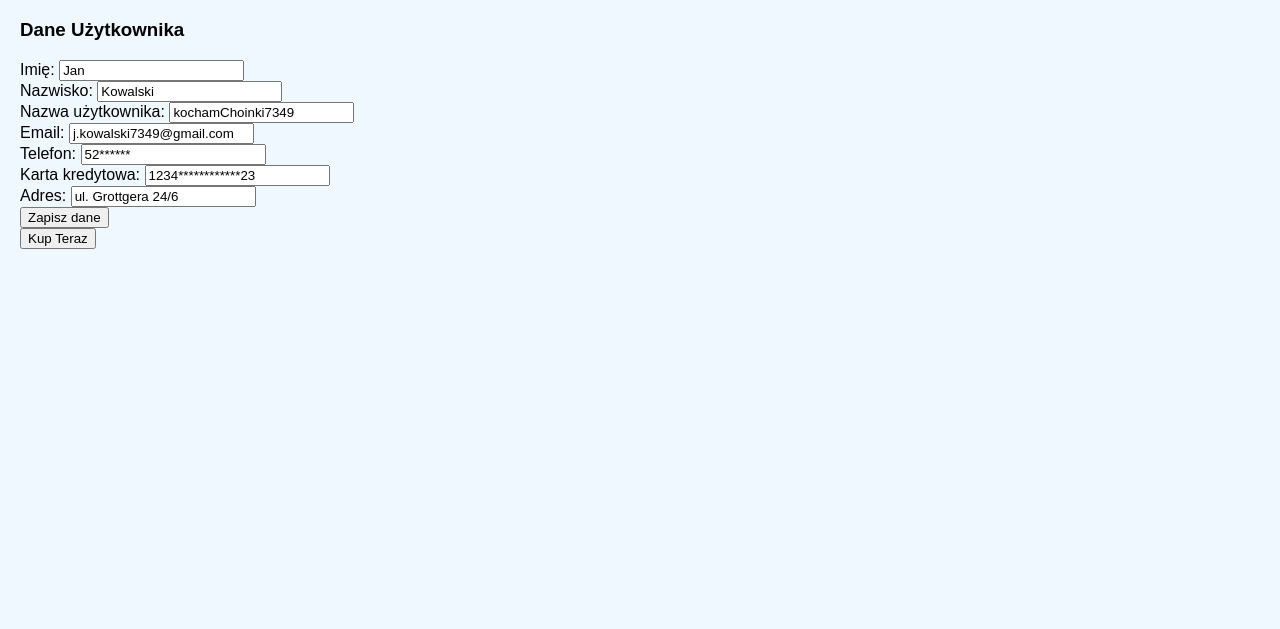
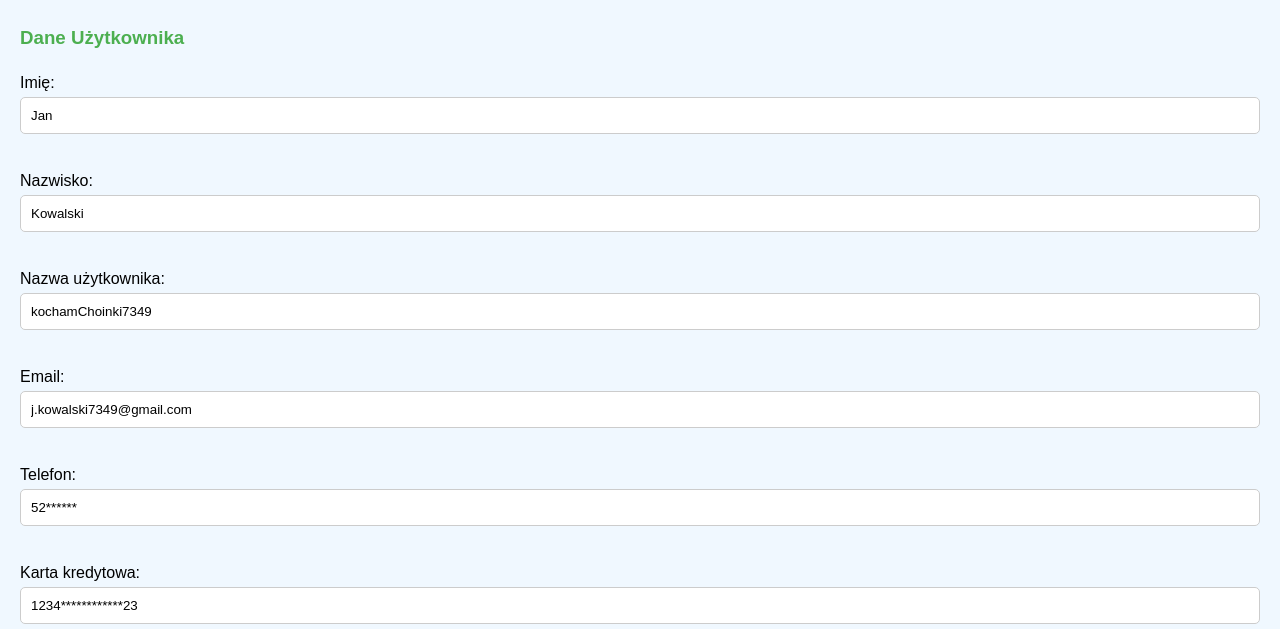
Before and after one commit to xMarcel17/Strona, a plain HTML site: page product.html in a window 1280 px wide. Shown: the part 171-800 px from the top of the page. Drawn offline with Linux system fonts and the light colour scheme.

Commit message:
v1.46 minor fixes

```diff
--- a/product.html
+++ b/product.html
@@ -58,7 +58,6 @@
                     <input type="text" id="editCard" name="card"><br>
                     <label for="editAddress">Adres:</label>
                     <input type="text" id="editAddress" name="address"><br>
-                    <button type="button" onclick="saveProfileData()">Zapisz dane</button>
                 </form>
                 <button type="button" id="buyButton">Kup Teraz</button>
             </div>
--- a/res/shop/style.css
+++ b/res/shop/style.css
@@ -104,3 +104,55 @@ header {
 .buy-button:hover {
     background-color: #218838;
 }
+
+
+
+.product-detail {
+    margin-left: 42%;
+    text-align: center;
+    margin-bottom: 30px;
+}
+
+/* Stylizacja formularza */
+.user-info {
+    margin-top: 30px;
+}
+
+.user-info h3 {
+    margin-bottom: 15px;
+    color: #4CAF50;
+}
+
+form {
+    display: flex;
+    flex-direction: column;
+}
+
+form label {
+    margin: 10px 0 5px;
+}
+
+form input {
+    padding: 10px;
+    margin-bottom: 10px;
+    border: 1px solid #ccc;
+    border-radius: 5px;
+}
+
+#buyButton {
+    padding: 10px 20px;
+    background-color: #4CAF50;
+    color: white;
+    border: none;
+    border-radius: 5px;
+    cursor: pointer;
+    margin-top: 20px;
+}
+
+#buyButton:hover {
+    background-color: #45a049;
+}
+
+#productDetail{
+    text-align: center;
+}
```
